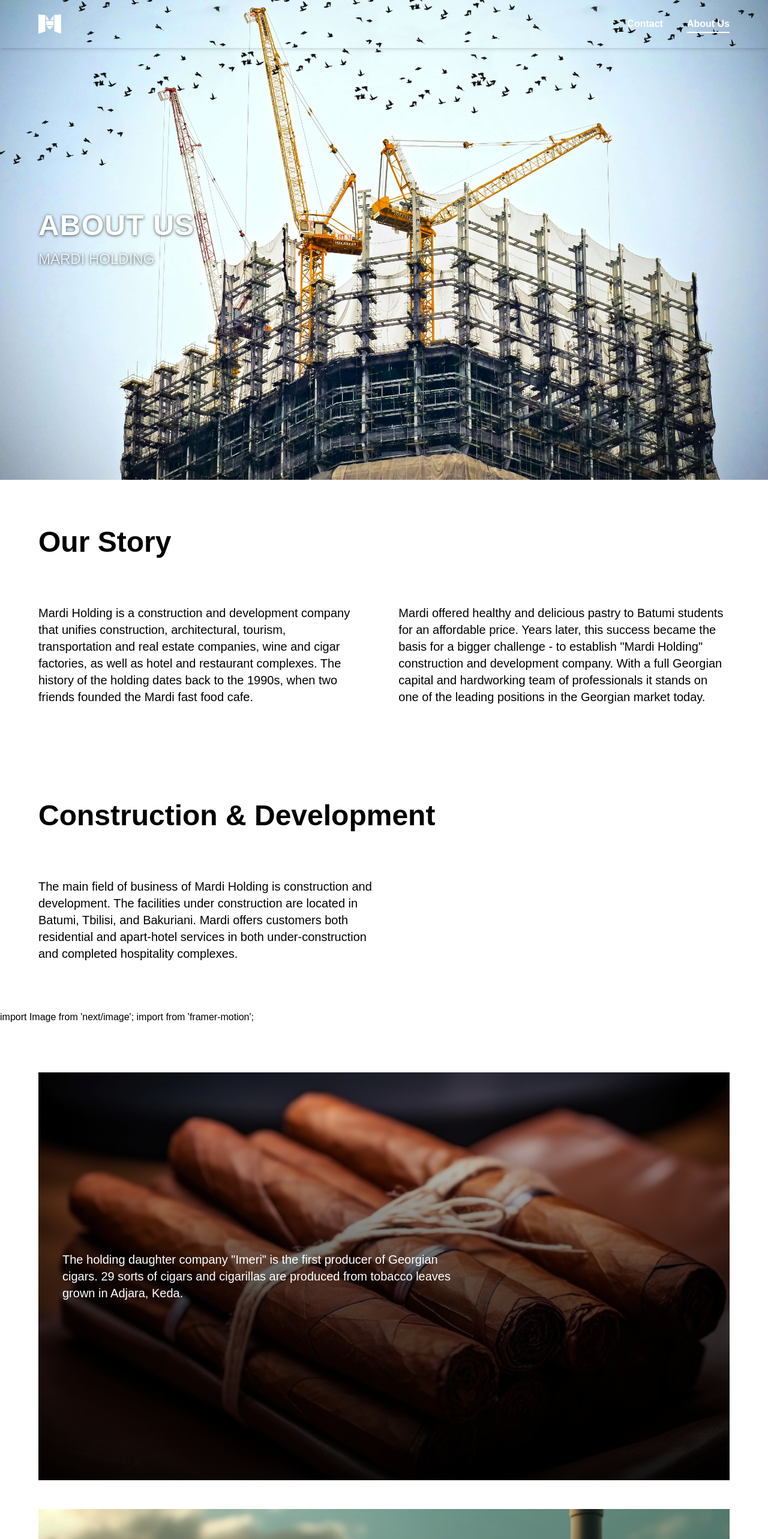
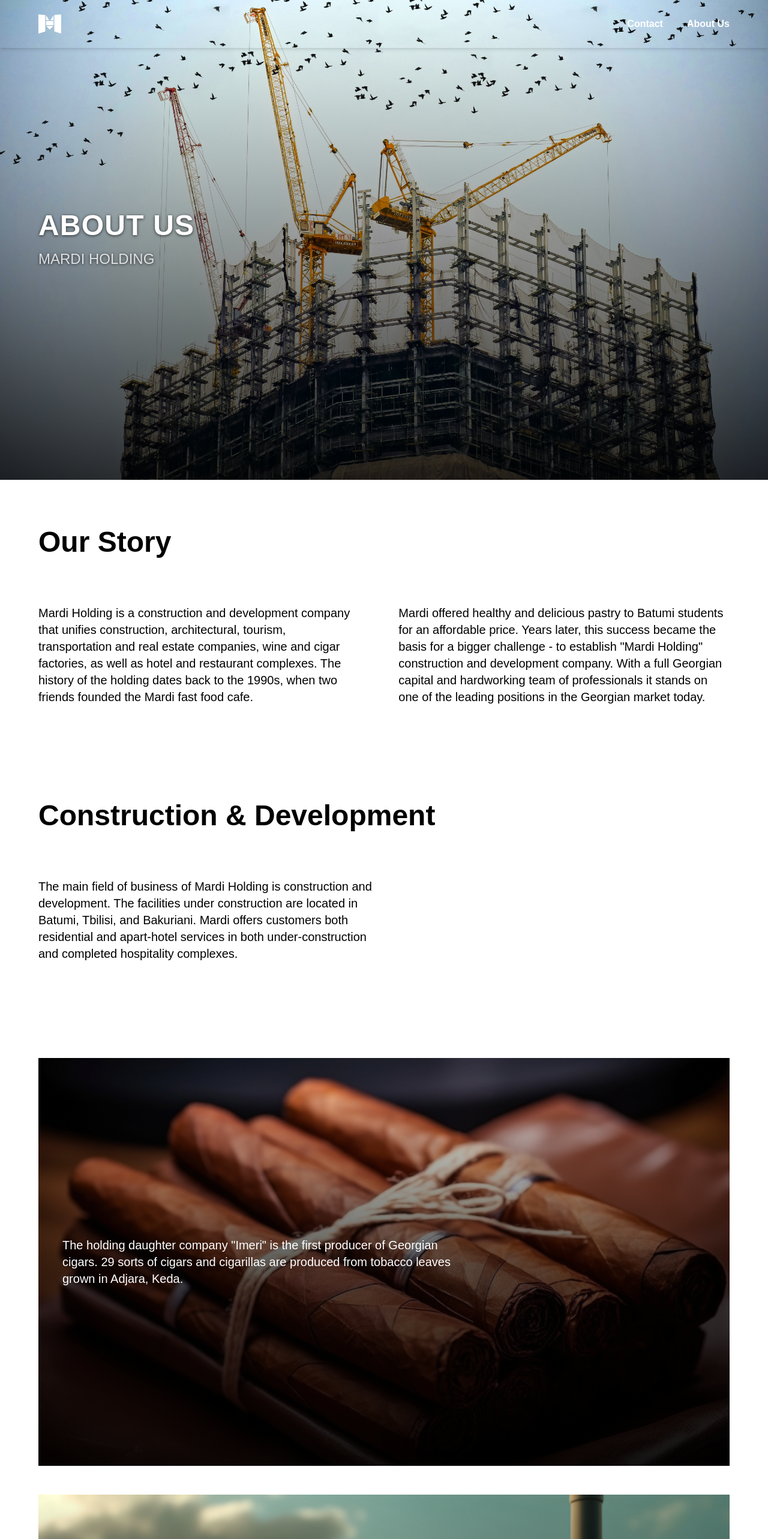
Before and after one commit to anukitsim/Mardi.ge, a Next.js app: page /about in a window 1280 px wide. Shown: the top 2566 px of the page at 60% size. Built offline with nearby package versions, Linux system fonts and the light colour scheme; a web font is replaced by a local one.

Commit message:
about page optimization

```diff
--- a/app/about/page.jsx
+++ b/app/about/page.jsx
@@ -6,7 +6,7 @@
 import { usePathname } from "next/navigation";
 import Image from "next/image";
 
-const About = () => {
+const About = React.memo(() =>{
   const [visibleSections, setVisibleSections] = useState({
     section1: false,
     section2: false,
@@ -24,17 +24,18 @@
   });
 
 
+  const pathname = usePathname();
 
-  const pathname = usePathname();
 
   const handleIntersection = useCallback((entries) => {
     entries.forEach((entry) => {
+        const sectionId = entry.target.dataset.section;
         if (entry.isIntersecting) {
-        const sectionId = entry.target.dataset.section;
-        setVisibleSections((prev) => ({ ...prev, [sectionId]: true }));
+            setVisibleSections(prev => ({ ...prev, [sectionId]: true }));
         }
     });
 }, []);
+
 
   useEffect(() => {
     const observer = new IntersectionObserver(handleIntersection, {
@@ -53,24 +54,44 @@
     };
   }, [handleIntersection]);
 
+  // Parallax effect for the background without background-attachment: fixed
+  useEffect(() => {
+    const handleScroll = () => {
+        const scrollPosition = window.scrollY;
+        requestAnimationFrame(() => {
+            if (sectionRefs.current.section1) {
+                sectionRefs.current.section1.style.transform = `translateY(${scrollPosition * 0.3}px)`;
+            }
+        });
+    };
+    window.addEventListener("scroll", handleScroll);
+    return () => {
+        window.removeEventListener("scroll", handleScroll);
+    };
+}, []);
+
+
+
   return (
     <main className="relative w-full overflow-hidden font-primary">
-      {/* Section 1: Hero Section with lazy loaded background */}
+      {/* Section 1: Hero Section with Parallax */}
    <section
-        className="min-h-[100vh] w-full relative flex items-center justify-center lg:bg-fixed"
+        className="min-h-[100vh] w-full relative flex items-center justify-center"
         ref={(el) => (sectionRefs.current.section1 = el)}
         data-section="section1"
       >
-        <div className="absolute inset-0 bg-gradient-to-t from-black to-transparent opacity-80"></div>
-
-        {/* Lazy-loaded background image for performance */}
+        <div className="absolute inset-0 z-10">
         <Image
     src="/images/about-poster.jpg"
     alt="About Poster"
-          fill
-          priority // Ensure fast loading for hero section
-          style={{ objectFit: "cover" }}
+    layout="fill"
+    objectFit="cover"
+    quality={75}
 />
+
+        </div>
+        <div className="absolute inset-0 bg-gradient-to-t from-black to-transparent opacity-80 z-20"></div>
+
 
         <header className="absolute top-0 left-0 w-full flex items-center justify-between px-4 sm:px-6 md:px-16 py-4 sm:py-5 md:py-6 shadow-md z-30 font-medium text-white">
           <Link href="/">
@@ -83,15 +104,15 @@
           <nav className="flex space-x-4 sm:space-x-6 md:space-x-10">
             <Link
               href="/contact"
-              className="relative transition-colors duration-200 font-bold text-xs sm:text-sm md:text-base after:content-[''] after:absolute after:left-0 after:bottom-[-3px] after:h-[2px] after:w-0 after:bg-current after:transition-all after:duration-300 hover:after:w-full"
+              className="relative transition-colors duration-200 font-bold text-xs sm:text-sm md:text-base"
             >
               Contact
             </Link>
             <Link
               href="/about"
-              className={`relative transition-colors duration-200 font-bold text-xs sm:text-sm md:text-base after:content-[''] after:absolute after:left-0 after:bottom-[-3px] after:h-[2px] ${
+              className={`relative transition-colors duration-200 font-bold text-xs sm:text-sm md:text-base ${
                 pathname === "/about" ? "after:w-full" : "after:w-0"
-              } after:bg-current after:transition-all after:duration-300 hover:after:w-full`}
+              }`}
             >
               About Us
             </Link>
@@ -99,7 +120,7 @@
         </header>
 
         <motion.div
-          className="absolute inset-0 flex flex-col justify-center px-4 sm:px-6 md:px-16"
+          className="absolute inset-0 z-20 flex flex-col justify-center px-4 sm:px-6 md:px-16"
           initial="hidden"
           animate={visibleSections.section1 ? "visible" : "hidden"}
           variants={{
@@ -133,9 +154,9 @@
         </motion.div>
       </section>
 
-      {/* Section 2: Story and Values */}
+      {/* Section 2: Our Story */}
       <section
-        className="min-h-[50vh] px-4 sm:px-6 md:px-16 py-20 bg-white"
+        className="min-h-[50vh] px-4 sm:px-6 md:px-16 py-20 bg-white relative z-10" // Ensure this section comes above
         ref={(el) => (sectionRefs.current.section2 = el)}
         data-section="section2"
       >
@@ -199,10 +220,9 @@
           </div>
         </motion.div>
       </section>
-
-        {/* Section 4: Construction & Development */}
+ {/* Section 5: Construction and Development */}
  <section
-        className="min-h-[50vh] px-4 sm:px-6 md:px-16 py-20 bg-white"
+        className="min-h-[50vh] px-4 sm:px-6 md:px-16 py-20 bg-white relative z-10"
         ref={(el) => (sectionRefs.current.section5 = el)}
         data-section="section5"
       >
@@ -248,13 +268,9 @@
           </div>
         </motion.div>
       </section>
-
-      import Image from 'next/image';
-import { motion } from 'framer-motion';
-
-{/* Section 3: Parallax background with two text sections */}
+      {/* Section 3: Parallax Background */}
       <section
-  className="min-h-[50vh] px-4 sm:px-6 md:px-16 py-20 bg-white"
+        className="min-h-[50vh] px-4 sm:px-6 md:px-16 py-20 bg-white relative z-10"
         ref={(el) => (sectionRefs.current.section3 = el)}
         data-section="section3"
       >
@@ -271,26 +287,19 @@
           }}
         >
           <div className="flex flex-col items-start space-y-12">
-      {/* First motion div with stronger gradient overlay */}
             <motion.div
-        className="w-full h-[85vh] flex justify-start items-center relative text-white"
+              className="w-full h-[85vh] flex justify-start items-center relative text-white bg-cover bg-no-repeat bg-center lg:bg-fixed"
               variants={{
                 hidden: { opacity: 0, y: 50 },
                 visible: { opacity: 1, y: 0 },
               }}
               transition={{ duration: 0.8, ease: "easeOut" }}
+              style={{
+                backgroundImage: "url('/images/cigarr.jpeg')",
+                backgroundPosition: "end",
+              }}
             >
-        <div className="absolute inset-0">
-          <Image
-            src="/images/cigarr.jpeg"
-            alt="Cigars"
-            layout="fill"
-            objectFit="cover"
-            objectPosition="end"
-            priority
-          />
               <div className="absolute inset-0 bg-gradient-to-t from-black via-black/70 to-transparent opacity-90"></div>
-        </div>
 
               <p className="relative galaxy-fold:w-full z-10 text-base sm:text-lg md:text-xl w-full sm:w-2/3 text-left p-10 leading-relaxed tracking-normal">
                 The holding daughter company "Imeri" is the first producer of
@@ -299,26 +308,19 @@
               </p>
             </motion.div>
 
-      {/* Second motion div with stronger gradient overlay */}
             <motion.div
-        className="w-full h-[85vh] p-10 flex justify-end items-center relative text-white"
+              className="w-full h-[85vh] p-10 flex justify-end items-center relative text-white bg-cover bg-no-repeat bg-center lg:bg-fixed"
               variants={{
                 hidden: { opacity: 0, y: 50 },
                 visible: { opacity: 1, y: 0 },
               }}
               transition={{ duration: 0.8, ease: "easeOut" }}
+              style={{
+                backgroundImage: "url('/images/wine.webp')",
+                backgroundPosition: "start",
+              }}
             >
-        <div className="absolute inset-0">
-          <Image
-            src="/images/wine.webp"
-            alt="Wine"
-            layout="fill"
-            objectFit="cover"
-            objectPosition="start"
-            priority
-          />
               <div className="absolute inset-0 bg-gradient-to-t from-black via-black/70 to-transparent opacity-90"></div>
-        </div>
               <p className="relative z-10 galaxy-fold:w-full text-base sm:text-lg md:text-xl w-full sm:w-2/3 text-left leading-relaxed tracking-normal">
                 The outstanding brand of the company is "Adjara Wine House", a
                 chateau-type restaurant, which includes a winery, enotheque,
@@ -332,10 +334,9 @@
         </motion.div>
       </section>
 
-
-      {/* Final Section without background image */}
+      {/* Section 4: Company Vision */}
       <section
-        className="min-h-[50vh] px-4 sm:px-2 md:px-16 lg:py-20 bg-white"
+        className="min-h-[50vh] px-4 sm:px-2 md:px-16 lg:py-20 bg-white relative z-10"
         ref={(el) => (sectionRefs.current.section4 = el)}
         data-section="section4"
       >
@@ -380,8 +381,10 @@
           </div>
         </motion.div>
       </section>
+
+
     </main>
   );
-};
+});
 
 export default About;
```
Lines whose indentation alone changed are shown as unchanged.
